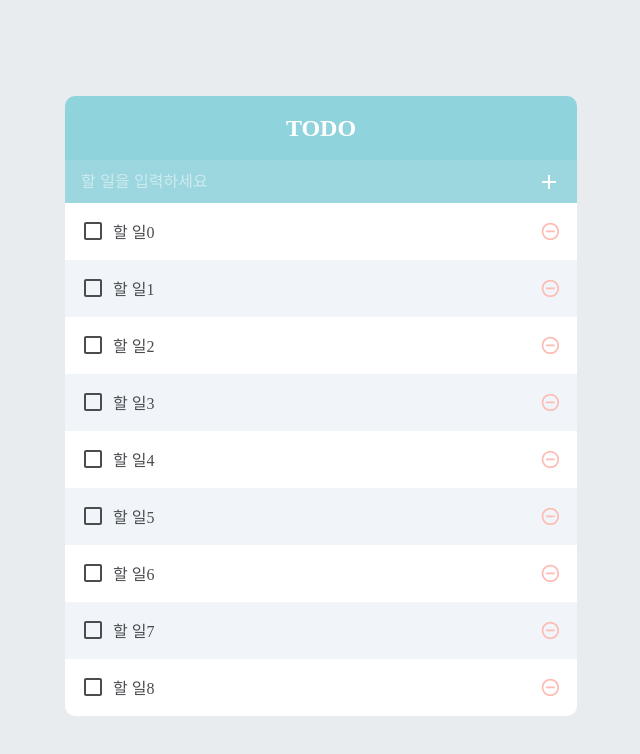
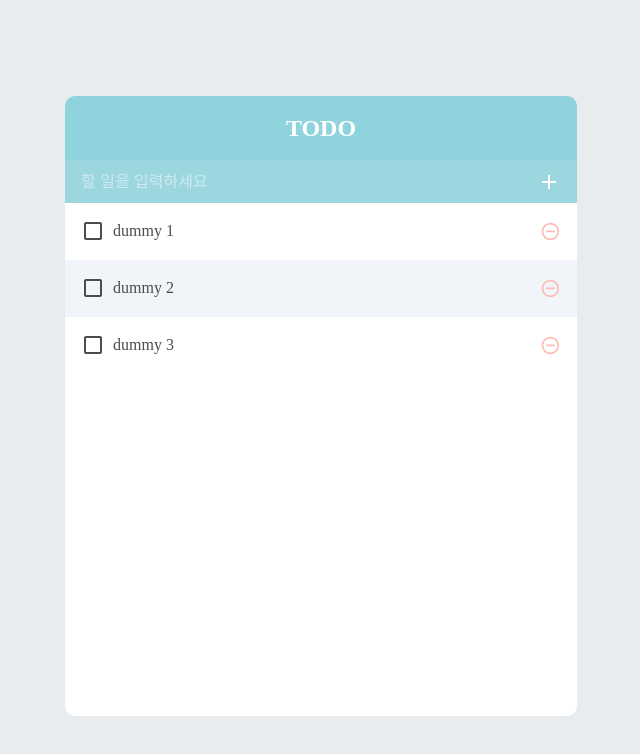
Before and after one commit to Choozii/ReactStudy, a React (Create React App) app: page / in a window 1280 px wide. Shown: the top 754 px of the page, without its empty margins (319-959 px from the left). Built offline with nearby package versions, Linux system fonts and the light colour scheme.

Commit message:
[feat] 리덕스 연결

```diff
--- a/package.json
+++ b/package.json
@@ -6,13 +6,18 @@
     "@testing-library/jest-dom": "^5.11.4",
     "@testing-library/react": "^11.1.0",
     "@testing-library/user-event": "^12.1.10",
+    "antd": "^4.15.0",
     "classnames": "^2.2.6",
     "node-sass": "4.14.1",
     "react": "^17.0.1",
     "react-dom": "^17.0.1",
     "react-icons": "^4.2.0",
+    "react-redux": "^7.2.3",
     "react-scripts": "4.0.3",
     "react-virtualized": "^9.22.3",
+    "redux": "^4.0.5",
+    "redux-actions": "^2.6.5",
+    "redux-devtools-extension": "^2.13.9",
     "web-vitals": "^1.0.1"
   },
   "scripts": {
--- a/src/App.js
+++ b/src/App.js
@@ -1,50 +1,13 @@
 import React, {useState, useRef, useCallback} from 'react';
 import TodoTemplate from './components/TodoTemplate';
-import TodoInsert from './components/TodoInsert';
-import TodoList from './components/TodoList';
+import ContainerTodoList from './containers/ContainerTodoList'
 
-function createBulkTodos(){
-  const array = [];
-  for(let i=0;i<=2500; i++){
-    array.push({
-      id : i,
-      text : `할 일${i}`,
-      checked : false,
-    })
-  }
-  return array;
-}
+
 const App = () => {
-  const [todos,setTodos] = useState(createBulkTodos);
-  const nextId = useRef(2501);
 
-  const onInsert = useCallback(text => {
-    const todo = {
-      id : nextId.current,
-      text,
-      checked : false
-    };
-    setTodos(todos => todos.concat(todo));
-    nextId.current += 1;
-  }, [],);
 
-  const onRemove = useCallback(
-    id => {
-      setTodos(todos => todos.filter(todo => todo.id !== id));
-    },
-    [],
-  )
-
-  const onToggle = useCallback(
-    id => {
-      setTodos(todos =>
-        todos.map(todo => todo.id === id ? {...todo, checked : !todo.checked} : todo))
-    },
-    [],
-  )
   return <TodoTemplate>
-    <TodoInsert onInsert={onInsert}/>
-    <TodoList todos={todos} onRemove={onRemove} onToggle={onToggle}/>
+    <ContainerTodoList />
   </TodoTemplate>
 }
 
--- a/src/components/TodoInsert.js
+++ b/src/components/TodoInsert.js
@@ -2,25 +2,24 @@ import React, {useCallback, useState} from 'react';
 import { MdAdd } from 'react-icons/md';
 import './TodoInsert.scss';
 
-const TodoInsert = ({ onInsert }) => {
-    const [value, setValue] = useState("");
+const TodoInsert = ({ onInsert, onChangeInput, input }) => {
 
     const onChange = useCallback(e => {
-        setValue(e.target.value);
+        onChangeInput(e.target.value);
     },[]);
 
     const onSubmit = useCallback(
         e => {
-          onInsert(value);
-          setValue('');
-          e.preventDefault();
+            e.preventDefault();
+            onInsert(input);
+            onChangeInput('');
         },
-        [onInsert, value],
+        [onInsert, input],
     );
 
     return(
     <form className="TodoInsert" onSubmit={onSubmit}>
-        <input placeholder="할 일을 입력하세요" onChange={onChange} value={value}/>
+        <input placeholder="할 일을 입력하세요" onChange={onChange} value={input}/>
         <button type="submit">
             <MdAdd />
         </button>
--- a/src/components/TodoListItem.js
+++ b/src/components/TodoListItem.js
@@ -9,7 +9,6 @@ import './TodoListItem.scss';
 
 const TodoListItem = ({todo, onRemove, onToggle, style}) =>{
 const { id, text, checked} = todo;
-
 return (
     <div className='TodoListItem-virtualized' style={style}>
         <div className = "TodoListItem">
--- /dev/null
+++ b/src/containers/ContainerTodoList.js
@@ -0,0 +1,27 @@
+import React, { useCallback } from 'react';
+import TodoInsert from '../components/TodoInsert'
+import TodoList from '../components/TodoList'
+import { useSelector, useDispatch } from 'react-redux';
+import { add, remove, changeInput, toggle } from '../modules/TodoList'
+
+const ContainerTodoList = () => {
+    const dispatch = useDispatch();
+    const input = useSelector(state => state.todoList.input);
+    const todos = useSelector(state => state.todoList.todos);
+
+    const onInsert = useCallback(text => dispatch(add(text)),[dispatch]);
+    const onRemove = useCallback(id => dispatch(remove(id)),[dispatch]);
+    const onToggle = useCallback(id => dispatch(toggle(id)),[dispatch]);
+    const onChangeInput = useCallback(input => dispatch(changeInput(input)),[dispatch]);
+
+    return (
+        <>
+        <TodoInsert onChangeInput={onChangeInput} onInsert={onInsert} input={input}/>
+        <TodoList todos={todos}
+        onRemove={onRemove}
+        onToggle={onToggle}/>
+        </>
+    );
+};
+
+export default ContainerTodoList;
--- a/src/index.js
+++ b/src/index.js
@@ -3,11 +3,18 @@ import ReactDOM from 'react-dom';
 import './index.css';
 import App from './App';
 import reportWebVitals from './reportWebVitals';
+import { createStore } from 'redux';
+import rootReducer from './modules'
+import { Provider } from 'react-redux';
+import { composeWithDevTools } from 'redux-devtools-extension';
+
+const store = createStore(rootReducer,composeWithDevTools());
 
 ReactDOM.render(
-  <React.StrictMode>
+
+  <Provider store={store}>
     <App />
-  </React.StrictMode>,
+  </Provider>,
   document.getElementById('root')
 );
 
--- /dev/null
+++ b/src/modules/TodoList.js
@@ -0,0 +1,52 @@
+import { createAction, handleActions } from 'redux-actions';
+
+export const ADD = 'todoList/ADD';
+export const REMOVE = 'todoList/REMOVE';
+export const TOGGLE = 'todoList/TOGGLE';
+export const CHANGEINPUT = 'todoList/CHANGEINPUT'
+let id = 4;
+
+export const add = createAction(ADD, input => ({
+    id : id++,
+    text: input,
+    checked : false,
+}));
+export const remove = createAction(REMOVE, id => (id));
+export const toggle = createAction(TOGGLE, id => (id));
+export const changeInput = createAction(CHANGEINPUT, input => (input));
+
+const initialState =
+{
+    input:'',
+    todos :[
+        {
+        id : 1,
+        text : `dummy 1`,
+        checked : false,
+        },
+        {
+        id : 2,
+        text : `dummy 2`,
+        checked : false,
+        },
+        {
+        id : 3,
+        text : `dummy 3`,
+        checked : false,
+        },
+    ]
+};
+
+const todos = handleActions({
+    [ADD]:(state, action) => ({...state,
+        todos : state.todos.concat(action.payload)}),
+    [REMOVE]:(state, action) => ({...state,
+        todos : state.todos.filter(todo => action.payload !== todo.id)}),
+    [TOGGLE]:(state, action) =>  ({...state, todos : state.todos.map(todo => todo.id === action.payload
+        ?{...todo, checked:!todo.checked}
+        :todo)}),
+    [CHANGEINPUT]:(state, action) => ({...state,
+        input : action.payload})
+},initialState)
+
+export default todos;
--- /dev/null
+++ b/src/modules/index.js
@@ -0,0 +1,8 @@
+import { combineReducers } from 'redux';
+import todoList from './TodoList';
+
+const rootReducer = combineReducers({
+    todoList
+})
+
+export default rootReducer;
```
Also changed, not shown: 1 other file (tests, documents, lock files or other folders).
